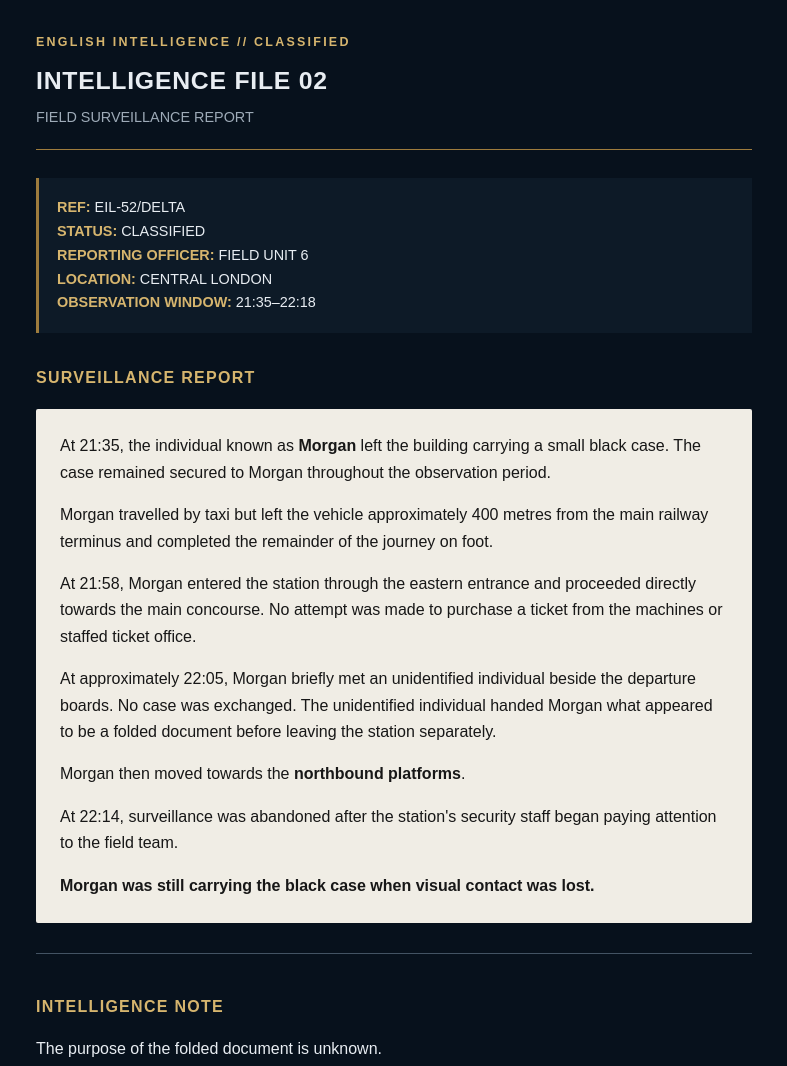
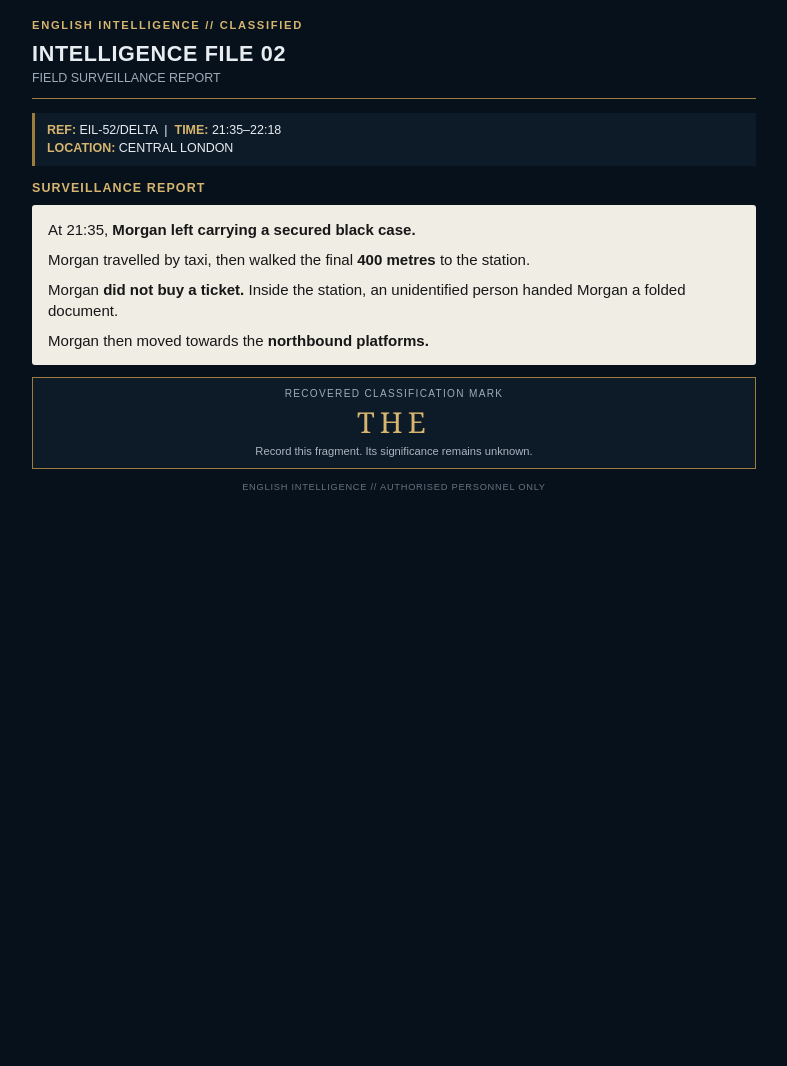
Before and after one commit to SeanSchofield71/LearnTechContent, a plain HTML site: page english-agent-the.html in a window 1280 px wide. Shown: the top 1066 px of the page, without its empty margins (246-1033 px from the left). After the commit the page ends 800 px from the top, so only its background shows below. Drawn offline with Linux system fonts and the light colour scheme.

Commit message:
Update HTML structure and styling for clarity

```diff
--- a/english-agent-the.html
+++ b/english-agent-the.html
@@ -4,58 +4,61 @@
 <meta charset="UTF-8">
 <meta name="viewport" content="width=device-width, initial-scale=1.0">
 
-<title>English Intelligence | File 02</title>
+<title>English Intelligence | THE</title>
 
 <style>
-
 * {
     box-sizing: border-box;
 }
 
+html, body {
+    margin: 0;
+    min-height: 100%;
+    background: #07111c;
+}
+
 body {
-    margin: 0;
-    background: #07111c;
     color: #e8edf2;
     font-family: Arial, Helvetica, sans-serif;
-    line-height: 1.65;
+    line-height: 1.4;
 }
 
 .page {
     max-width: 760px;
     margin: 0 auto;
-    padding: 32px 22px 60px;
+    padding: 18px 18px 22px;
 }
 
 .header {
     border-bottom: 1px solid #9e7c3d;
-    padding-bottom: 20px;
-    margin-bottom: 28px;
+    padding-bottom: 11px;
+    margin-bottom: 14px;
 }
 
 .classification {
     color: #d6b56e;
-    font-size: 0.78rem;
-    letter-spacing: 0.18em;
+    font-size: 0.7rem;
+    letter-spacing: 0.15em;
     font-weight: bold;
 }
 
 h1 {
-    font-size: 1.55rem;
-    margin: 8px 0 4px;
+    font-size: 1.35rem;
+    margin: 5px 0 1px;
     letter-spacing: 0.03em;
 }
 
 .subtitle {
     color: #9eabb8;
-    font-size: 0.9rem;
+    font-size: 0.78rem;
 }
 
 .meta {
     background: #0d1a27;
     border-left: 3px solid #9e7c3d;
-    padding: 18px;
-    margin-bottom: 30px;
-    font-size: 0.9rem;
+    padding: 9px 12px;
+    margin-bottom: 14px;
+    font-size: 0.78rem;
 }
 
 .meta strong {
@@ -63,70 +66,77 @@ h1 {
 }
 
 h2 {
-    font-size: 1rem;
-    letter-spacing: 0.08em;
+    font-size: 0.78rem;
+    letter-spacing: 0.09em;
     color: #d6b56e;
-    margin-top: 32px;
+    margin: 12px 0 7px;
 }
 
 .report {
     background: #f0ede5;
     color: #171717;
-    padding: 24px;
-    margin: 18px 0 30px;
-    border-radius: 2px;
+    padding: 14px 16px;
+    margin: 0 0 12px;
+    border-radius: 3px;
+    font-size: 0.94rem;
 }
 
-.report p:first-child {
-    margin-top: 0;
+.report p {
+    margin: 0 0 9px;
 }
 
 .report p:last-child {
     margin-bottom: 0;
 }
 
-.intel-note {
-    border-top: 1px solid #435363;
-    border-bottom: 1px solid #435363;
-    padding: 8px 0 22px;
-    margin-top: 30px;
-}
-
 .mark {
-    margin-top: 38px;
     text-align: center;
     border: 1px solid #9e7c3d;
-    padding: 25px 20px;
+    padding: 9px 12px;
     background: #0d1a27;
 }
 
 .mark-label {
     color: #9eabb8;
-    font-size: 0.75rem;
-    letter-spacing: 0.14em;
+    font-size: 0.63rem;
+    letter-spacing: 0.13em;
 }
 
 .mark-code {
     font-family: Georgia, serif;
-    font-size: 2.3rem;
+    font-size: 1.8rem;
     letter-spacing: 0.18em;
     color: #d6b56e;
-    margin: 5px 0;
+    margin: 1px 0;
 }
 
 .mark-note {
-    font-size: 0.85rem;
+    font-size: 0.7rem;
     color: #abb5bf;
 }
 
 .footer {
     text-align: center;
     color: #657381;
-    font-size: 0.72rem;
-    margin-top: 42px;
+    font-size: 0.58rem;
+    margin-top: 12px;
     letter-spacing: 0.08em;
 }
 
+@media (max-width: 480px) {
+    .page {
+        padding: 14px 14px 18px;
+    }
+
+    h1 {
+        font-size: 1.2rem;
+    }
+
+    .report {
+        font-size: 0.9rem;
+        padding: 12px 14px;
+    }
+}
 </style>
 </head>
 
@@ -135,62 +145,60 @@ h2 {
 <div class="page">
 
     <div class="header">
-        <div class="classification">ENGLISH INTELLIGENCE // CLASSIFIED</div>
+        <div class="classification">
+            ENGLISH INTELLIGENCE // CLASSIFIED
+        </div>
+
         <h1>INTELLIGENCE FILE 02</h1>
-        <div class="subtitle">FIELD SURVEILLANCE REPORT</div>
+
+        <div class="subtitle">
+            FIELD SURVEILLANCE REPORT
+        </div>
     </div>
 
     <div class="meta">
-        <strong>REF:</strong> EIL-52/DELTA<br>
-        <strong>STATUS:</strong> CLASSIFIED<br>
-        <strong>REPORTING OFFICER:</strong> FIELD UNIT 6<br>
-        <strong>LOCATION:</strong> CENTRAL LONDON<br>
-        <strong>OBSERVATION WINDOW:</strong> 21:35–22:18
+        <strong>REF:</strong> EIL-52/DELTA &nbsp;|&nbsp;
+        <strong>TIME:</strong> 21:35–22:18<br>
+        <strong>LOCATION:</strong> CENTRAL LONDON
     </div>
 
     <h2>SURVEILLANCE REPORT</h2>
 
     <div class="report">
 
-        <p>At 21:35, the individual known as <strong>Morgan</strong> left the building carrying a small black case. The case remained secured to Morgan throughout the observation period.</p>
+        <p>
+            At 21:35, <strong>Morgan left carrying a secured black case.</strong>
+        </p>
 
-        <p>Morgan travelled by taxi but left the vehicle approximately 400 metres from the main railway terminus and completed the remainder of the journey on foot.</p>
+        <p>
+            Morgan travelled by taxi, then walked the final
+            <strong>400 metres</strong> to the station.
+        </p>
 
-        <p>At 21:58, Morgan entered the station through the eastern entrance and proceeded directly towards the main concourse. No attempt was made to purchase a ticket from the machines or staffed ticket office.</p>
+        <p>
+            Morgan <strong>did not buy a ticket.</strong> Inside the station,
+            an unidentified person handed Morgan a folded document.
+        </p>
 
-        <p>At approximately 22:05, Morgan briefly met an unidentified individual beside the departure boards. No case was exchanged. The unidentified individual handed Morgan what appeared to be a folded document before leaving the station separately.</p>
-
-        <p>Morgan then moved towards the <strong>northbound platforms</strong>.</p>
-
-        <p>At 22:14, surveillance was abandoned after the station's security staff began paying attention to the field team.</p>
-
-        <p><strong>Morgan was still carrying the black case when visual contact was lost.</strong></p>
-
-    </div>
-
-    <div class="intel-note">
-
-        <h2>INTELLIGENCE NOTE</h2>
-
-        <p>The purpose of the folded document is unknown.</p>
-
-        <p>Investigators have been unable to establish whether Morgan already possessed a ticket or whether travel had been arranged by another party.</p>
-
-        <p>Several northbound services were scheduled to leave after the surveillance team lost contact.</p>
-
-        <p>The destination of the courier therefore <strong>cannot be established from this report alone.</strong></p>
+        <p>
+            Morgan then moved towards the
+            <strong>northbound platforms.</strong>
+        </p>
 
     </div>
 
     <div class="mark">
 
-        <div class="mark-label">RECOVERED CLASSIFICATION MARK</div>
+        <div class="mark-label">
+            RECOVERED CLASSIFICATION MARK
+        </div>
 
-        <div class="mark-code">THE</div>
+        <div class="mark-code">
+            THE
+        </div>
 
         <div class="mark-note">
-            This marking does not correspond with any known Ministry classification code.<br>
-            Its significance remains unclear.
+            Record this fragment. Its significance remains unknown.
         </div>
 
     </div>
```
